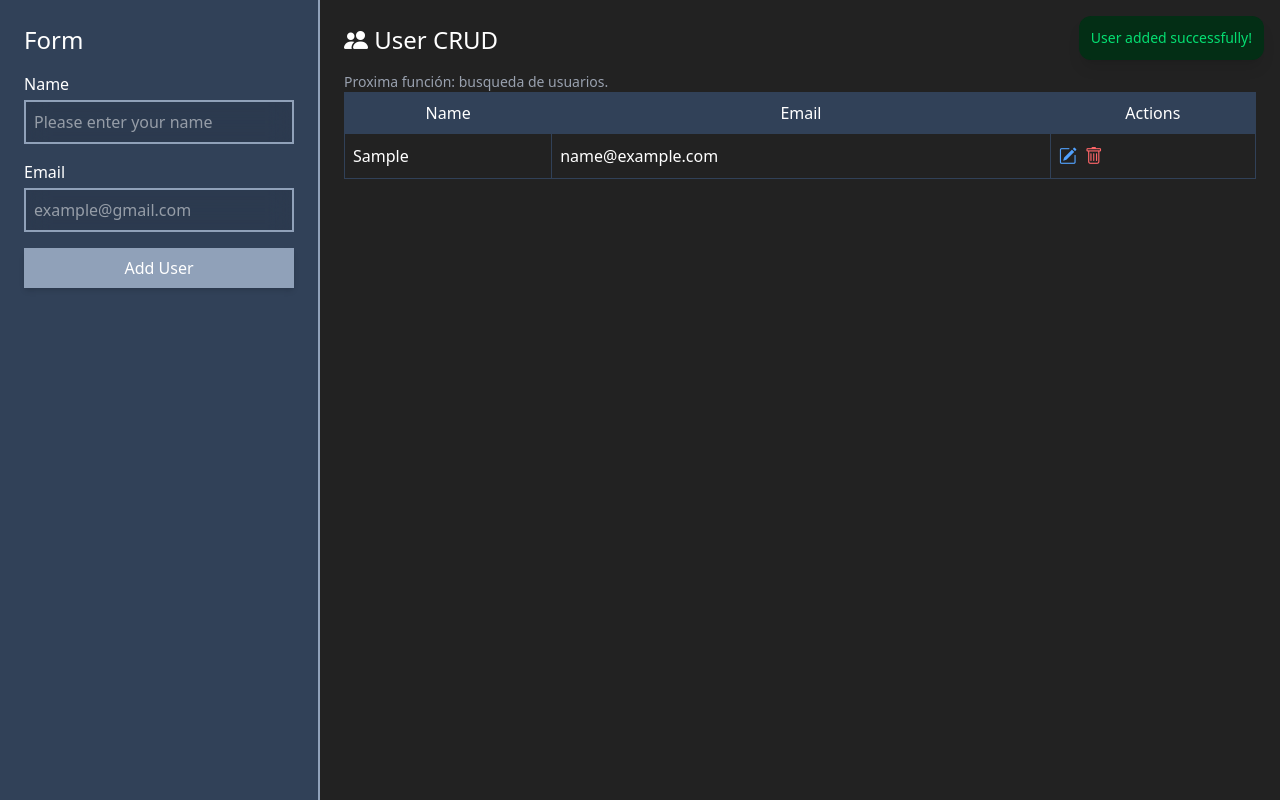
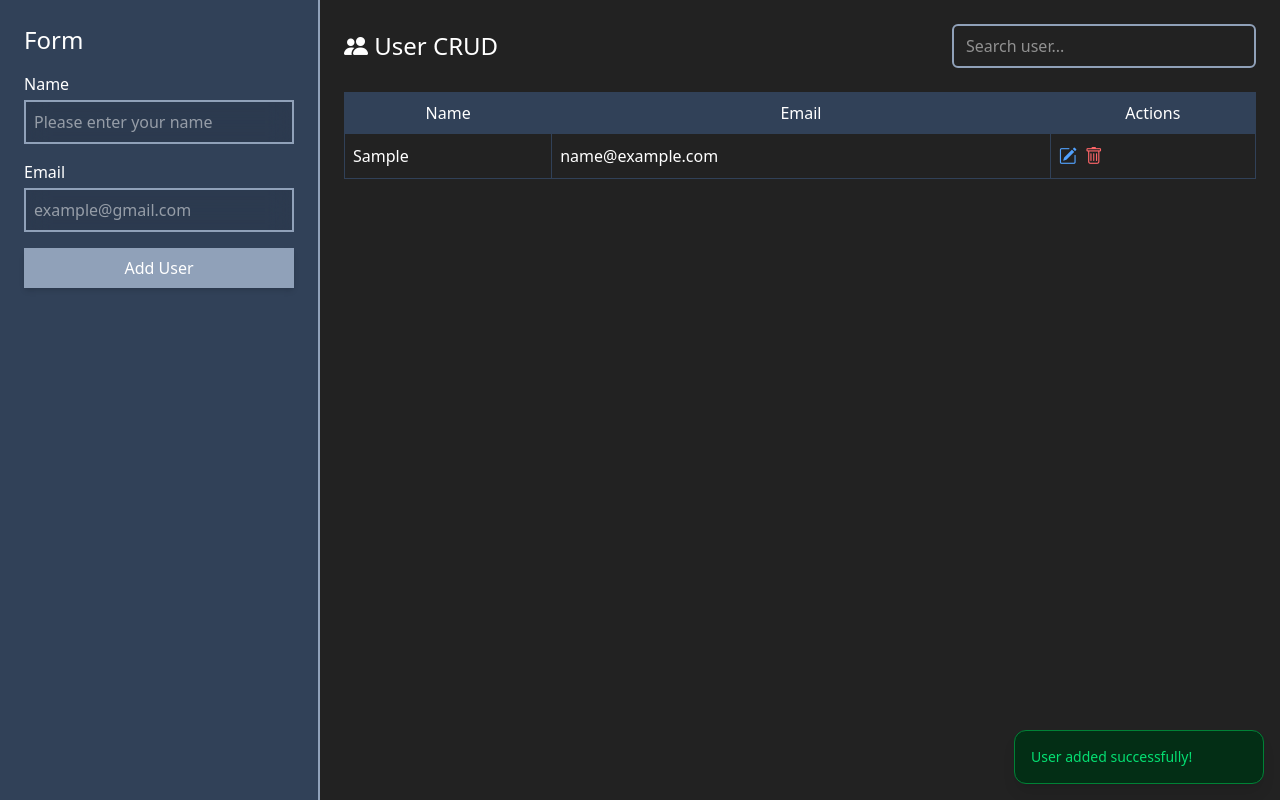
Before and after one commit to LuisAlfred1/PracticasConReact, a React (Vite) app: page / in a window 1280 px wide. Both pictures are taken after typing "Sample", "name@example.com" into the empty fields and a click on the button "Add User". Built offline with nearby package versions, Linux system fonts and the light colour scheme.

Commit message:
Implementación de filtro de busqueda por nombre y correo

```diff
--- a/src/components/CRUD/CrudMain.jsx
+++ b/src/components/CRUD/CrudMain.jsx
@@ -12,12 +12,23 @@ export const CrudMain = () => {
   const [name, setName] = useState("");
   const [email, setEmail] = useState("");
   const [errors, setErrors] = useState(null);
-  const [success, setSuccess] = useState(false);
+  //Modificamos el nombre del estado success a successMessage para mayor claridad/semantica
+  const [successMessage, setSuccessMessage] = useState(null);
   const [editUserId, setEditUserId] = useState(null);
   //Estado para manejar la visibilidad del modal.
   const [showModal, setShowModal] = useState(false);
   //Estado para almacenar el usuario que se desea eliminar.
   const [userToDelete, setUserToDelete] = useState(null);
+  //Estado de búsqueda
+  const [search, setSearch] = useState("");
+
+  //Aqui filtramos los usuarios según el término de búsqueda, buscando en nombre y correo electrónico
+  const filteredUsers = users.filter((user) => {
+    return (
+      user.name.toLowerCase().includes(search.toLowerCase()) ||
+      user.email.toLowerCase().includes(search.toLowerCase())
+    );
+  });
 
   //Manejo del submit del formulario
   const handleSubmit = (e) => {
@@ -36,12 +47,12 @@ export const CrudMain = () => {
         )
       );
       setEditUserId(null);
-      setSuccess("User updated successfully!");
+      setSuccessMessage("User updated successfully!");
 
       //⬇️ Si no existe editUserId, estamos agregando un nuevo usuario
     } else {
       setUsers((prev) => [...prev, { id: Date.now(), name, email }]);
-      setSuccess("User added successfully!");
+      setSuccessMessage("User added successfully!");
     }
 
     setName("");
@@ -73,14 +84,14 @@ export const CrudMain = () => {
 
   //Aqui utilizamos useEffect para limpiar los mensajes de exito y error despues de 3 segundos, por qué useEffect? Porque queremos que este efecto secundario ocurra en respuesta a cambios en los estados de success y errors.
   useEffect(() => {
-    if (success || errors) {
+    if (successMessage || errors) {
       const timer = setTimeout(() => {
-        setSuccess(false);
+        setSuccessMessage(null);
         setErrors(null);
       }, 3000);
       return () => clearTimeout(timer);
     }
-  }, [success, errors]);
+  }, [successMessage, errors]);
 
   return (
     <div className="flex flex-col md:flex-row h-screen">
@@ -95,26 +106,37 @@ export const CrudMain = () => {
           editUserId={editUserId}
         />
       </aside>
+      <div className="fixed bottom-4 right-4 z-50 flex flex-col gap-3">
         {errors && (
-        <section className="fixed top-4 left-42 p-3 text-sm text-red-300 rounded-xl">
+          <section className="p-4 text-sm text-red-300 bg-red-950 rounded-xl shadow-lg min-w-62.5 border border-red-700">
             {errors}
           </section>
         )}
-      {success && (
-        <section className="fixed top-4 right-4 p-3 text-sm text-green-400 bg-green-950 rounded-xl shadow-lg">
-          {success}
+
+        {successMessage && (
+          <section className="p-4 text-sm text-green-400 bg-green-950 rounded-xl shadow-lg min-w-62.5 border border-green-700">
+            {successMessage}
           </section>
         )}
+      </div>
       {/*Lado derecho */}
       <main className="p-6 flex-1">
-        <h1 className="text-2xl mb-4 font-medium">
+        <div className="flex justify-between items-center">
+          <h1 className="text-2xl font-medium">
             <i className="bi bi-people-fill"></i> User CRUD
           </h1>
-        <p className="text-sm text-gray-400">
-          Proxima función: busqueda de usuarios.
-        </p>
+          <input
+            type="text"
+            placeholder="Search user..."
+            value={search}
+            className="px-3 w-1/3 outline-none border-2 py-2 border-slate-400 rounded-md"
+            onChange={(e) => setSearch(e.target.value)}
+          />
+        </div>
+        <br />
         <UserList
-          users={users}
+          //Le pasamos la lista filtrada de usuarios al componente UserList
+          users={filteredUsers}
           onEdit={handleEdit}
           onDelete={OpenDeleteModal}
         />
--- a/src/components/CRUD/UserList.jsx
+++ b/src/components/CRUD/UserList.jsx
@@ -1,10 +1,9 @@
-
 //Componente de lista de usuarios, recibe props para manejar la edición y eliminación de usuarios
 export const UserList = ({ users, onEdit, onDelete }) => {
   if (users.length === 0) {
     return (
       <p>
-        There are no registered users <i className="bi bi-book"></i>
+        No users found <i className="bi bi-slash-circle"></i>
       </p>
     );
   }
```
Lines whose indentation alone changed are shown as unchanged.
